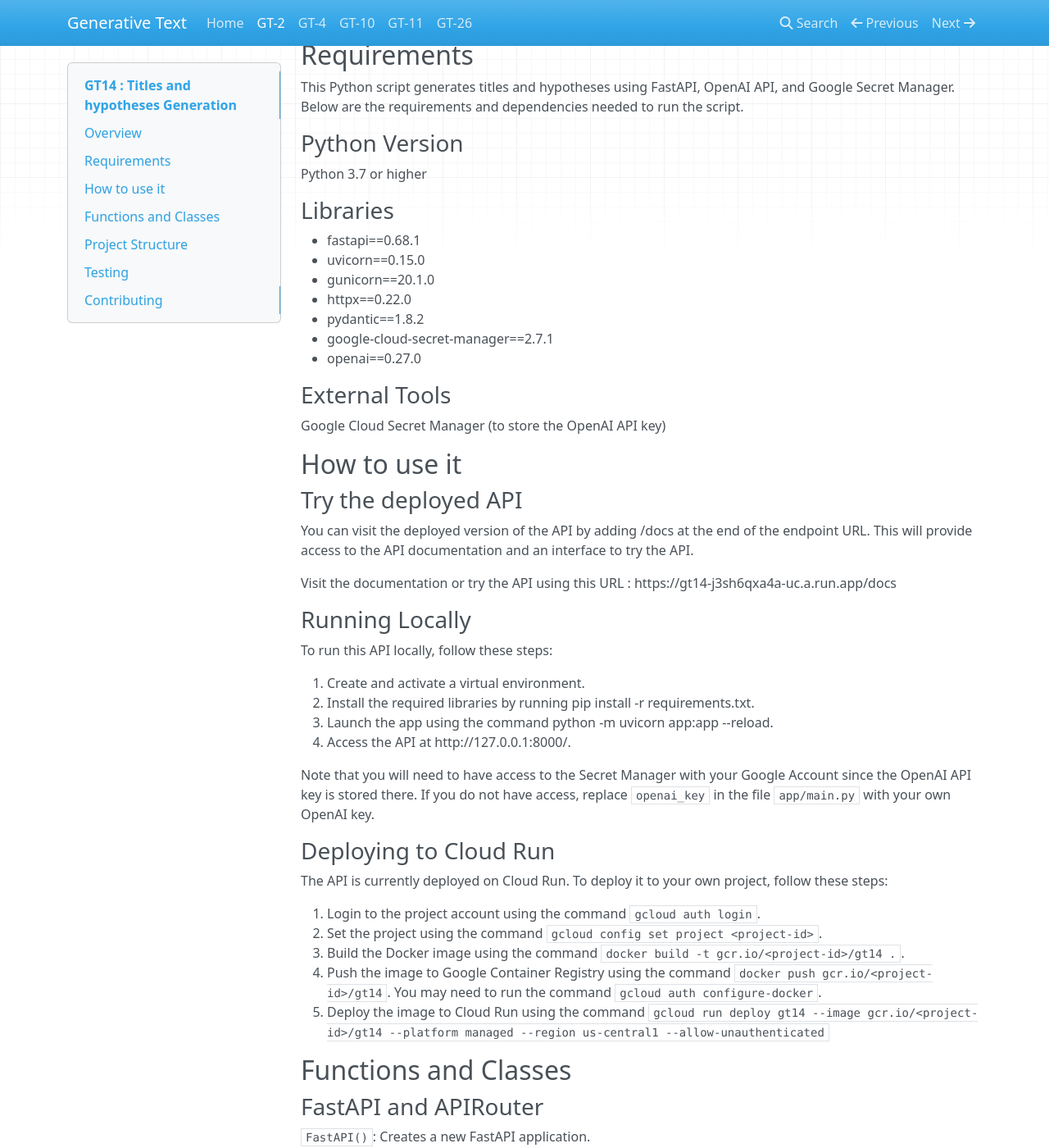
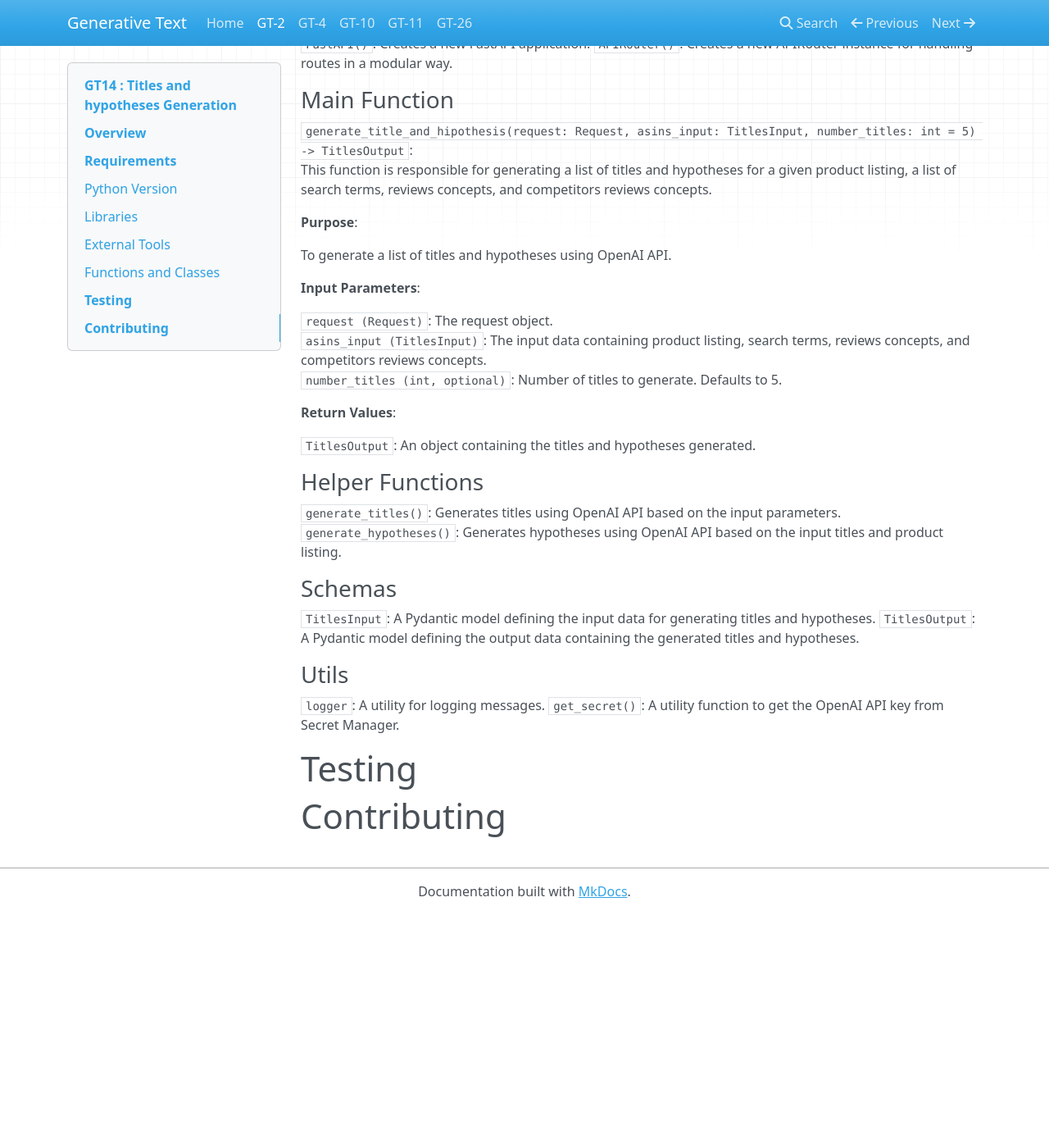
Before and after one commit to emanuelcohal/MKdocs, an MkDocs documentation site: the page built from docs/GT-2.md, in a window 1280 px wide and 1400 px high, scrolled down 877 px. Shown: the whole window at 82% size. Built offline with MkDocs 1.6.1, drawn with Linux system fonts in a browser that asks for light colours; nearby versions of some CDN libraries; after the commit the page ends 1992 px from its top, so only the background shows below that; some of the changed text lies outside the part shown.

Commit message:
Update READMEs

````diff
--- a/docs/GT-2.md
+++ b/docs/GT-2.md
@@ -1,49 +1,18 @@
 # GT14 : Titles and hypotheses Generation
 
-## Overview
+# Overview
 
 This Python script is designed to generate titles and hypotheses for a given product listing based on input data such as search terms, reviews concepts, and competitors' reviews concepts. It uses the FastAPI framework, OpenAI API and Secret Manager. The script defines a FastAPI application and an API endpoint to handle incoming requests and return the generated titles and hypotheses.
 
-*Test Endpoint : https://gt14-j3sh6qxa4a-uc.a.run.app*
-*Production Endpoint : Not deployed yet*
-
-<!---toc start-->
-
-* [GT14 : Titles and hypotheses Generation](#gt14--titles-and-hypotheses-generation)
-  * [Requirements](#requirements)
-    * [Python Version](#python-version)
-    * [Libraries](#libraries)
-    * [External Tools](#external-tools)
-  * [How to use it](#how-to-use-it)
-    * [Try the deployed API](#try-the-deployed-api)
-    * [Running Locally](#running-locally)
-    * [Deploying to Cloud Run](#deploying-to-cloud-run)
-  * [Functions and Classes](#functions-and-classes)
-    * [FastAPI and APIRouter](#fastapi-and-apirouter)
-    * [Main Function](#main-function)
-      * [Purpose:](#purpose)
-      * [Input Parameters:](#input-parameters)
-        * [Example:](#example)
-      * [Return Values](#return-values)
-        * [Example](#example-1)
-    * [Helper Functions](#helper-functions)
-    * [Schemas](#schemas)
-    * [Utils](#utils)
-  * [Project Structure](#project-structure)
-  * [Testing](#testing)
-  * [Contributing](#contributing)
-
-<!---toc end-->
-
-## Requirements
+# Requirements
 
 This Python script generates titles and hypotheses using FastAPI, OpenAI API, and Google Secret Manager. Below are the requirements and dependencies needed to run the script.
 
-### Python Version
+## Python Version
 
 Python 3.7 or higher
 
-### Libraries
+## Libraries
 - fastapi==0.68.1
 - uvicorn==0.15.0
 - gunicorn==20.1.0
@@ -52,38 +21,9 @@
 - google-cloud-secret-manager==2.7.1
 - openai==0.27.0
 
-### External Tools
+## External Tools
 
 Google Cloud Secret Manager (to store the OpenAI API key)
-
-## How to use it
-
-### Try the deployed API
-
-You can visit the deployed version of the API by adding /docs at the end of the endpoint URL. This will provide access to the API documentation and an interface to try the API.
-
-Visit the documentation or try the API using this URL : https://gt14-j3sh6qxa4a-uc.a.run.app/docs
-
-### Running Locally
-To run this API locally, follow these steps:
-
-1. Create and activate a virtual environment.
-2. Install the required libraries by running pip install -r requirements.txt.
-3. Launch the app using the command python -m uvicorn app:app --reload.
-4. Access the API at http://127.0.0.1:8000/.
-
-Note that you will need to have access to the Secret Manager with your Google Account since the OpenAI API key is stored there. If you do not have access, replace `openai_key` in the file `app/main.py` with your own OpenAI key.
-
-### Deploying to Cloud Run
-
-The API is currently deployed on Cloud Run. To deploy it to your own project, follow these steps:
-
-1. Login to the project account using the command `gcloud auth login`.
-2. Set the project using the command `gcloud config set project <project-id>`.
-3. Build the Docker image using the command `docker build -t gcr.io/<project-id>/gt14 .`.
-4. Push the image to Google Container Registry using the command `docker push gcr.io/<project-id>/gt14`. You may need to run the command `gcloud auth configure-docker`.
-5. Deploy the image to Cloud Run using the command `gcloud run deploy gt14 --image gcr.io/<project-id>/gt14 --platform managed --region us-central1 --allow-unauthenticated`
-
 
 ## Functions and Classes
 
@@ -95,69 +35,21 @@
 ### Main Function
 
 `generate_title_and_hipothesis(request: Request, asins_input: TitlesInput, number_titles: int = 5) -> TitlesOutput`:
-
 This function is responsible for generating a list of titles and hypotheses for a given product listing, a list of search terms, reviews concepts, and competitors reviews concepts.
 
-#### Purpose:
+**Purpose**:
 
 To generate a list of titles and hypotheses using OpenAI API.
 
-#### Input Parameters:
+**Input Parameters**:
 
-- `asins_input` (TitlesInput):
-    - `search_terms` (List[str]): A list of search terms related to the product.
-    - `reviews_concepts` (List[str]): A list of concepts derived from product reviews.
-    - `competitors_reviews_concepts` (List[str]): A list of concepts derived from competitor's product reviews.
-    - `product_listing` (str): The product listing text.
-- `number_titles` (int, optional): Number of titles to generate. Defaults to 5.
+`request (Request)`: The request object.
+`asins_input (TitlesInput)`: The input data containing product listing, search terms, reviews concepts, and competitors reviews concepts.
+`number_titles (int, optional)`: Number of titles to generate. Defaults to 5.
 
-##### Example:
-```json
-{
-  "asins_input": {
-    "search_terms": ["term1", "term2", "term3"],
-    "reviews_concepts": ["concept1", "concept2", "concept3"],
-    "competitors_reviews_concepts": ["competitor_concept1", "competitor_concept2", "competitor_concept3"],
-    "product_listing": "Sample product listing text"
-  },
-  "number_titles": 5
-}
-```
+**Return Values**:
 
-#### Return Values
-
-- `titles` (List[str]): A list of generated titles.
-- `hypotheses` (List[Dict[str, str]]): A list of dictionaries, each containing a generated title and its corresponding hypothesis.
-
-##### Example
-
-```json
-{
-  "titles": ["Generated Title 1", "Generated Title 2", "Generated Title 3", "Generated Title 4", "Generated Title 5"],
-  "hypotheses": [
-    {
-      "title": "Generated Title 1",
-      "hypothesis": "Generated Hypothesis for Title 1"
-    },
-    {
-      "title": "Generated Title 2",
-      "hypothesis": "Generated Hypothesis for Title 2"
-    },
-    {
-      "title": "Generated Title 3",
-      "hypothesis": "Generated Hypothesis for Title 3"
-    },
-    {
-      "title": "Generated Title 4",
-      "hypothesis": "Generated Hypothesis for Title 4"
-    },
-    {
-      "title": "Generated Title 5",
-      "hypothesis": "Generated Hypothesis for Title 5"
-    }
-  ]
-}
-```
+`TitlesOutput`: An object containing the titles and hypotheses generated.
 
 ### Helper Functions
 
@@ -174,22 +66,6 @@
 `logger`: A utility for logging messages.
 `get_secret()`: A utility function to get the OpenAI API key from Secret Manager.
 
-## Project Structure
+# Testing
 
-At the root of the project, you will find the following files :
-* `requirements.txt` : lists all the required libraries.
-* `README.md` : provides information on how to use the API.
-* `main.py` : defines the host and port for FastAPI.
-* `Dockerfile` : specifies the Docker configuration.
-
-The `/app` directory contains the following files:
-* `schemas`: a folder that contains all the schemas for the API.
-* `tests`: a folder that contains all the tests for the API.
-* `utils`: a folder that contains scripts such as `logger`, `exceptions` and `secret_manager`.
-* `main.py`: a script where all the main logic is defined.
-* `openai.py`: a script where all the methods related to the OpenAI API are defined.
-* `README.md` : a detailed description of the app, including its purpose, functionality, and any unique features.
-
-## Testing
-
-## Contributing
+# Contributing
````
